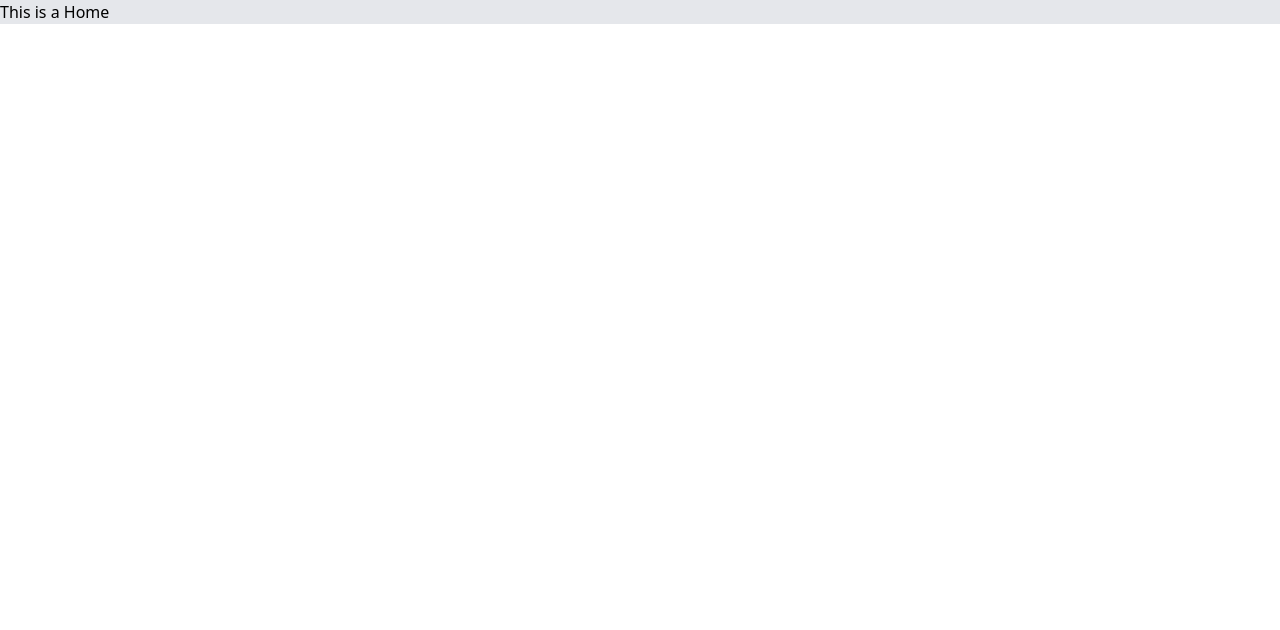
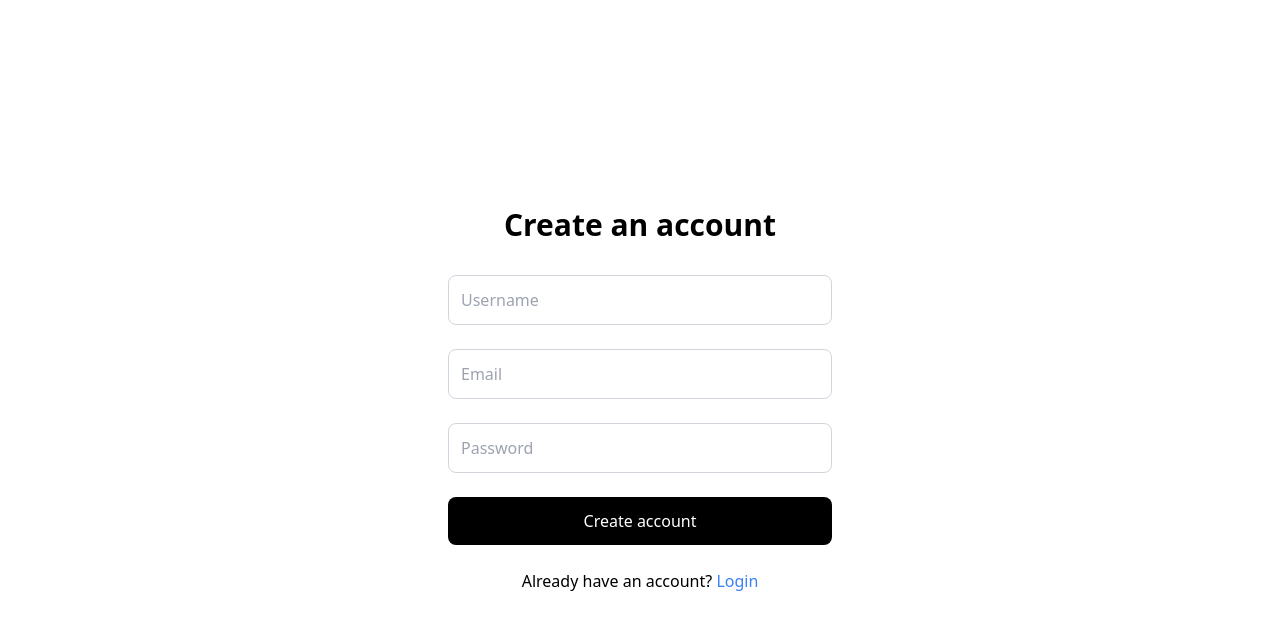
Before and after one commit to stivenkno/EstacionamientoUTP-front, a React (Vite) app: page / in a window 1280 px wide. Shown: the top 630 px of the page. Built offline with nearby package versions, Linux system fonts and the light colour scheme.

Commit message:
bug arreglado

```diff
--- a/src/App.jsx
+++ b/src/App.jsx
@@ -8,8 +8,7 @@ export default function App() {
   return (
     <>
       <Routes>
-        <Route path="/" element={<Home />} />
-        <Route path="/register" element={<Register />} />
+        <Route path="/" element={<Register />} />
         <Route path="/login" element={<Login />} />
       </Routes>
     </>
```
